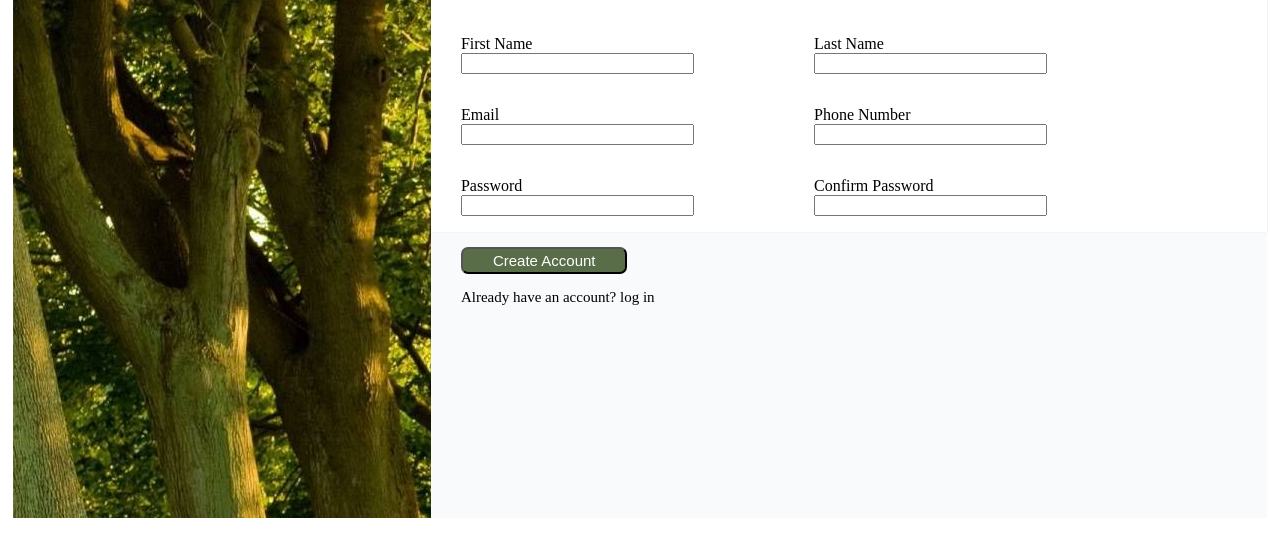
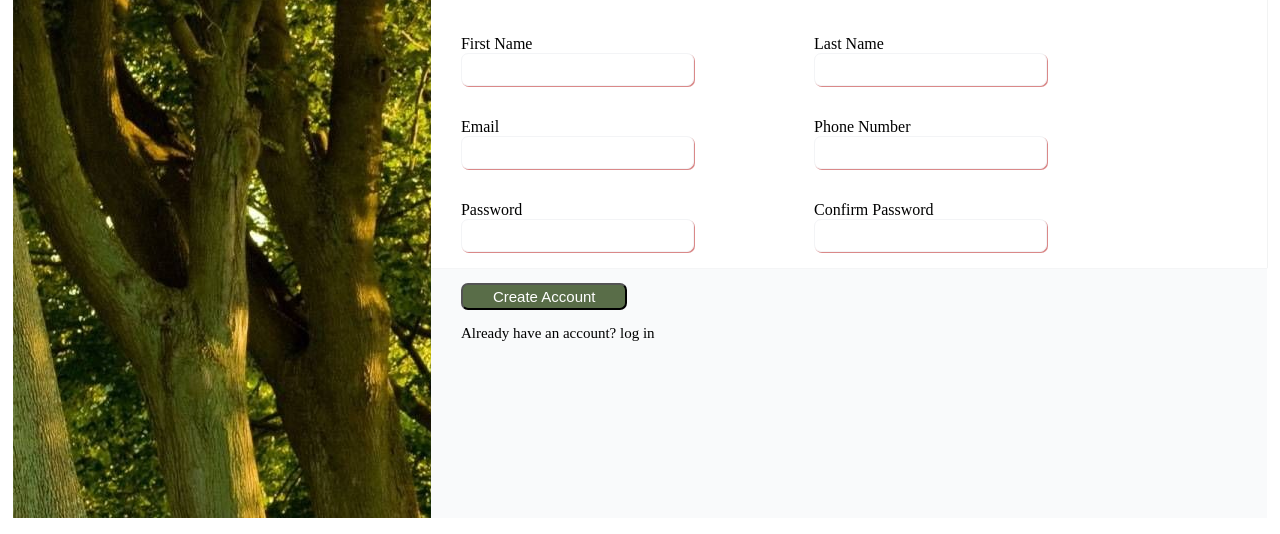
Before and after one commit to BadrSayed2/Sign-Up-form, a plain HTML site: page index.html in a window 1280 px wide. Shown: the part 266-800 px from the top of the page. Drawn offline with Linux system fonts and the light colour scheme.

Commit message:
ended the active part

```diff
--- a/index.html
+++ b/index.html
@@ -40,32 +40,32 @@
 
                 <p>
                     <label for="">First Name</label>
-                    <input type="text">
+                    <input type="text" required>
                 </p>
 
                 <p>
                     <label for="">Last Name</label>
-                    <input type="text">
+                    <input type="text" required>
                 </p>
 
                 <p>
                     <label for="">Email</label>
-                    <input type="text">
+                    <input type="email" required>
                 </p>
 
                 <p>
                     <label for="">Phone Number</label>
-                    <input type="text">
+                    <input type="text" required>
                 </p>
 
                 <p>
                     <label for="">Password</label>
-                    <input type="text">
+                    <input type="password" required>
                 </p>
 
                 <p>
                     <label for="">Confirm Password</label>
-                    <input type="text">
+                    <input type="password" required>
                 </p>
 
             </div>
--- a/style.css
+++ b/style.css
@@ -132,8 +132,34 @@ form>div.sign-up>div.fields>p{
 
 form>div.sign-up>div.fields>p>input{
     width: 70%;
+    border: 0.5px solid #f3f4f6;
+    border-radius:7px ;
+    padding: 5px 15px;
+    font-size: 18px;
+}
+
+
+/* end of the layout of the form */
+
+/* active section*/
+
+input:focus{
+
+    border:0.1px solid #404b69;
+    box-shadow: 30px 30px#7f9be8;
+
+}
+
+input:valid{
+
+    border:0.6px solid  #99cf6d;
 
 }
 
 
-/* end of the layout of the form */
+input:invalid{
+    border:0.6px solid  #dc8d8d;
+    box-shadow: 1px 1px #da8989;
+
+}
+/* end of active section */
```
